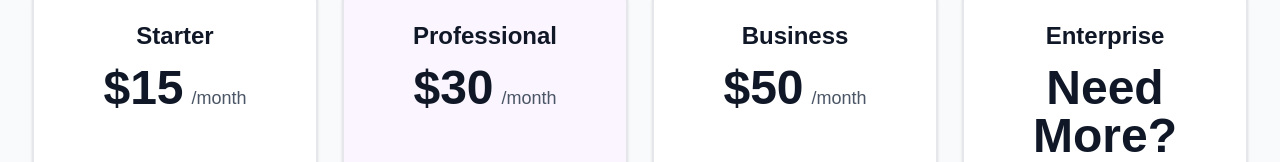
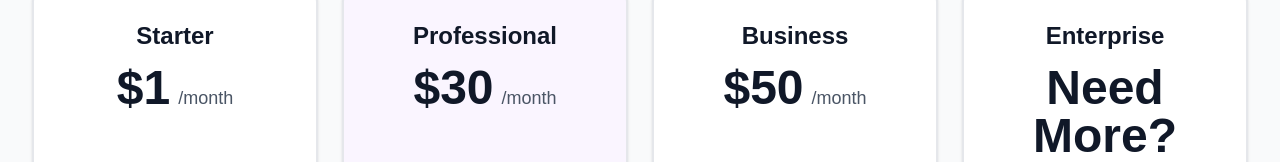
Before and after one commit to ganeshdon/Next-frontend, a Next.js app: page /pricing in a window 1280 px wide. Shown: the part 425-587 px from the top of the page. Built offline with nearby package versions, Linux system fonts and the light colour scheme; no server answers.

Commit message:
feat:updated pricing page

```diff
--- a/src/components/auth/Pricing.jsx
+++ b/src/components/auth/Pricing.jsx
@@ -112,7 +112,7 @@ const Pricing = () => {
     {
       id: 'starter',
       name: 'Starter',
-      price: { monthly: 15, annual: 12 },
+      price: { monthly: 1, annual: 12 },
       pages: 400,
       features: [
         '4 pages / month'
```
Also changed, not shown: public/robots.txt.
